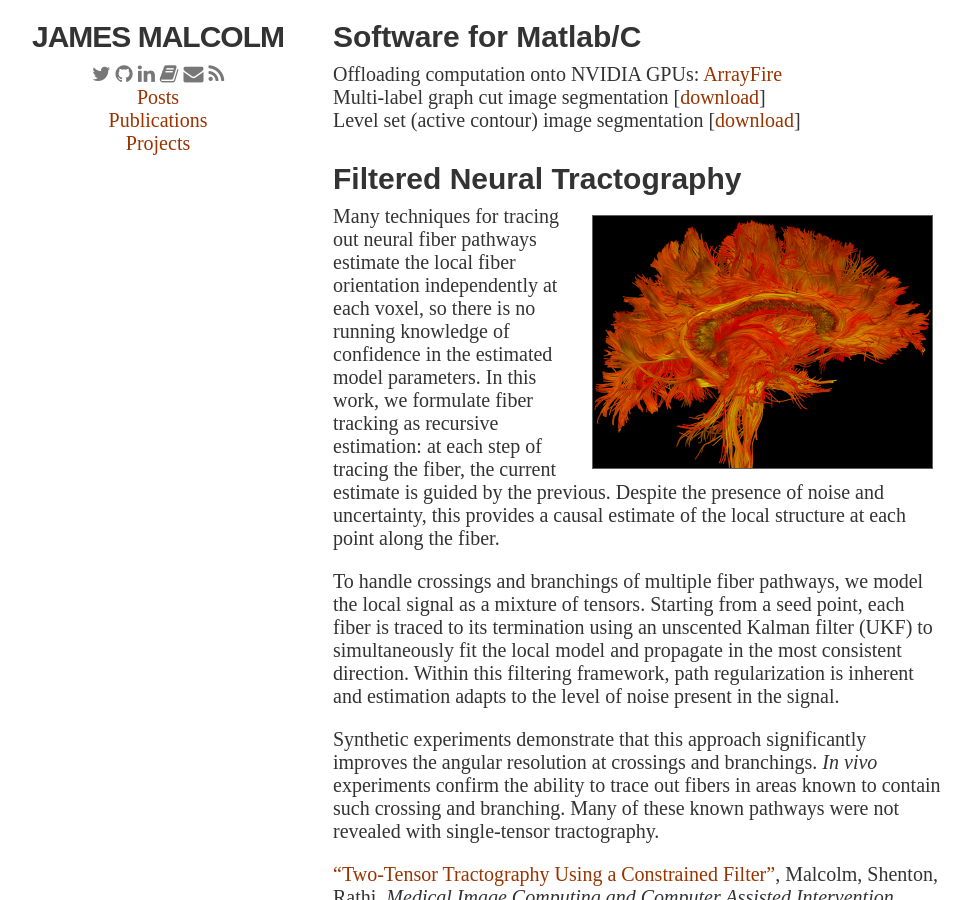
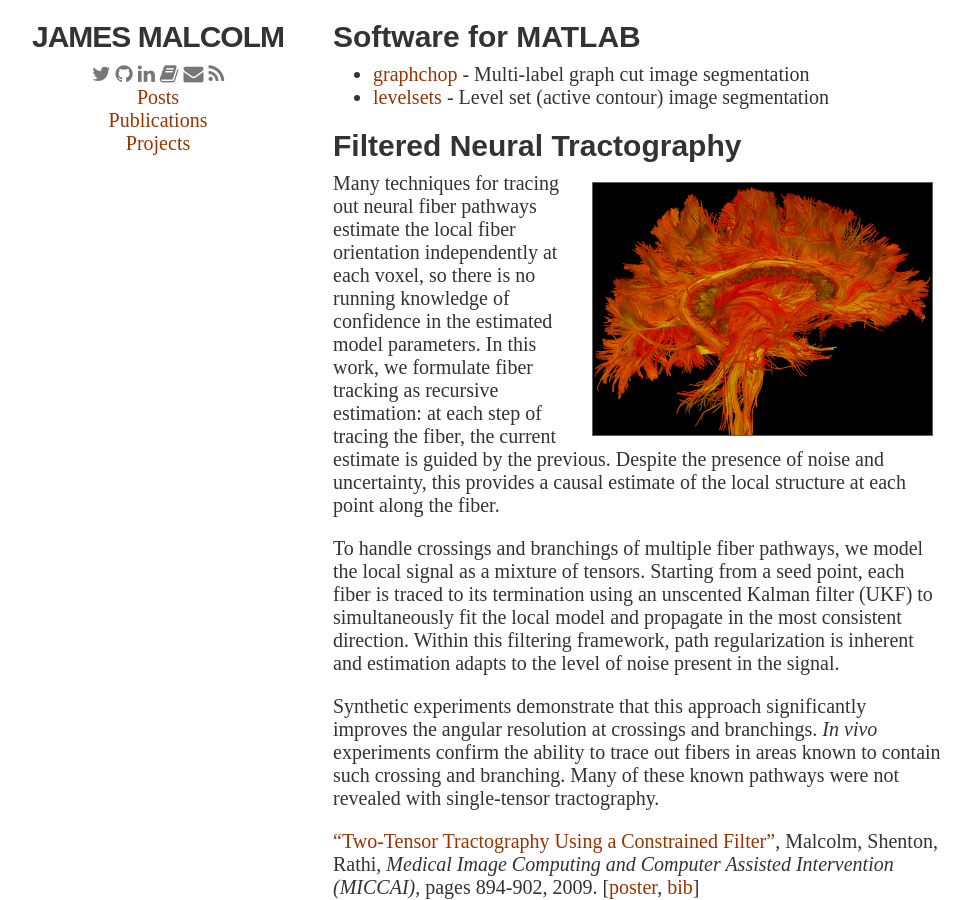
Before and after one commit to jgmalcolm/jgmalcolm.github.io, a Jekyll site: the page built from publications/projects.html, in a window 1280 px wide and 900 px high. Shown: the whole window, without its empty margins (2-973 px from the left). Built offline with Jekyll 4.4.1, drawn with Linux system fonts in a browser that asks for light colours; nearby versions of some CDN libraries.

Commit message:
migrate code to github

```diff
--- a/publications/projects.html
+++ b/publications/projects.html
@@ -15,11 +15,12 @@ function toggle(id)
 }
 </script>
 
-<h2>Software for Matlab/C</h2>
+<h2>Software for MATLAB</h2>
 
-<p>Offloading computation onto NVIDIA GPUs: <a href="http://www.arrayfire.com">ArrayFire</a><br>
-Multi-label graph cut image segmentation [<a href="code/graphchop.zip">download</a>]<br>
-Level set (active contour) image segmentation [<a href="code/ls_sparse.zip">download</a>]<br>
+<ul>
+  <li><a href="https://github.com/jgmalcolm/graphchop">graphchop</a> - Multi-label graph cut image segmentation</li>
+  <li><a href="https://github.com/jgmalcolm/levelsets">levelsets</a> - Level set (active contour) image segmentation</li>
+</ul>
 
 
 <h2>Filtered Neural Tractography</h2>
```
Also changed, not shown: 3 other files.
